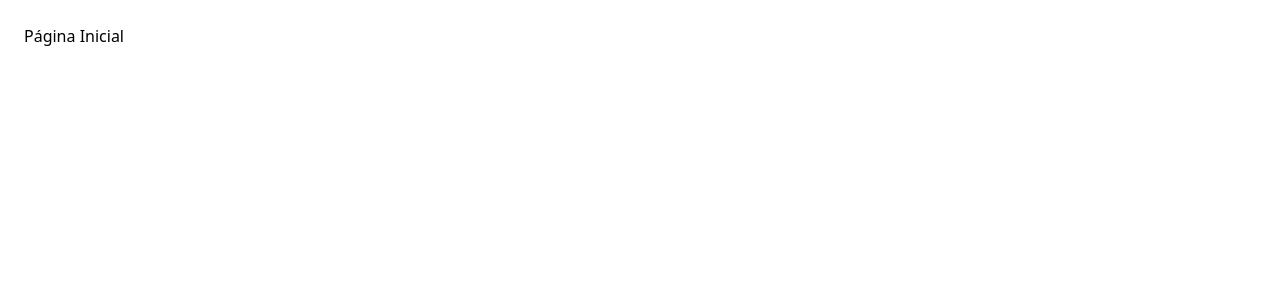
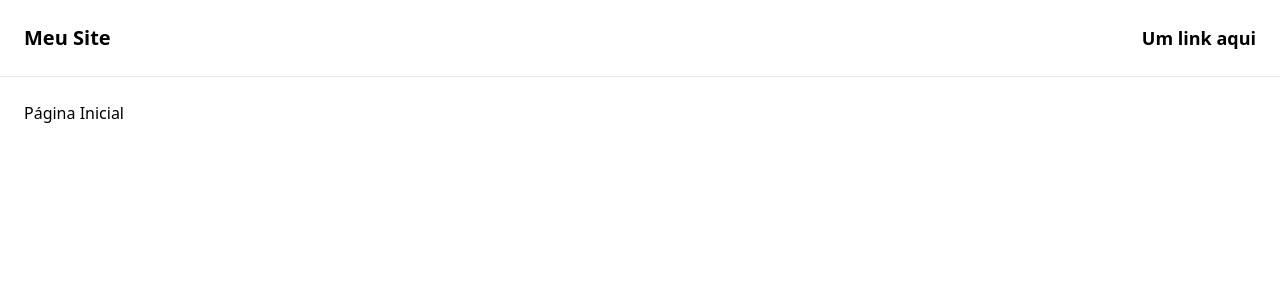
Before and after one commit to Kaique-py/Site-Django-1, a Django app: page / in a window 1280 px wide. Before the commit the part shown is almost empty. Shown: the top 300 px of the page. Run offline with Django 4.2, Linux system fonts and the light colour scheme; some libraries are stand-ins or nearby versions.

Commit message:
Update base.html

```diff
--- a/core/templates/core/base.html
+++ b/core/templates/core/base.html
@@ -12,6 +12,15 @@
     </head>
 
     <body>
+
+        <nav class="py-6 px-6 flex justify-between items-center border-b border-gray-200">
+            <a href="/" class="text-xl font-semibold">Meu Site</a>
+
+            <div class="space-x-6">
+                <a href="#" class="text-lg font-semibold hover:text-gray-500">Um link aqui</a>
+            </div>
+        </nav>
+
         <div class="px-6 py-6">
             {% block content %}
             {% endblock %}
```
